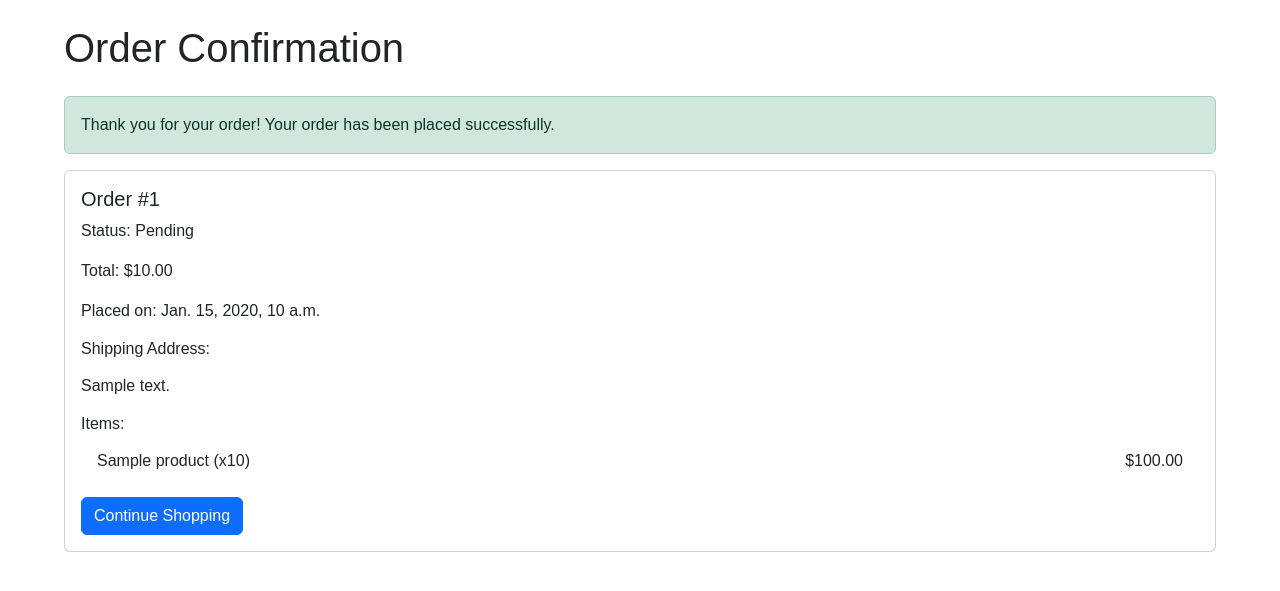
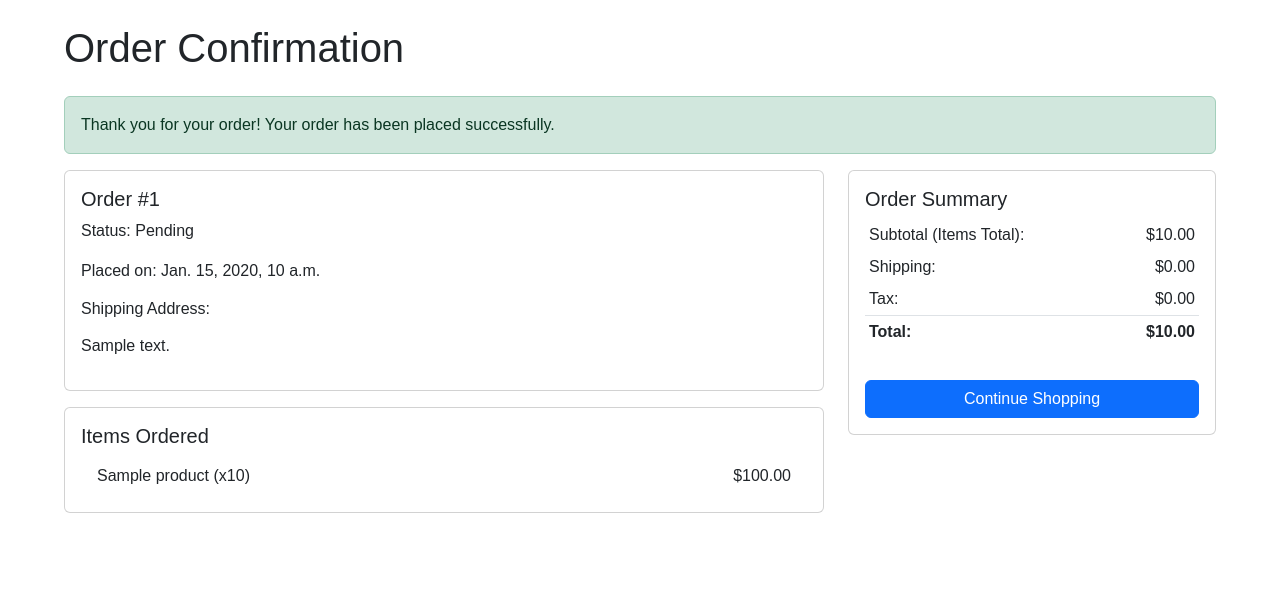
Before and after one commit to letridung07/online_estore_extreme, a Django app: page /orders/order-confirmation/1/ in a window 1280 px wide. Shown: the part 76-667 px from the top of the page. Run offline with Django 5.2, Linux system fonts and the light colour scheme; a user stored in the database is signed in; tables that the repository leaves empty hold one stand-in row (values such as "Sample post").

Commit message:
Enhance order confirmation page with detailed summary
Revamp the order confirmation template to improve user experience by splitting the layout into two columns. Add an order summary section with a breakdown of subtotal, shipping, tax, and discounts. Implement a sticky order summary card for better visibility and accessibility. Display original and discounted total prices when applicable to provide transparency on pricing.

```diff
--- a/orders/templates/orders/order_confirmation.html
+++ b/orders/templates/orders/order_confirmation.html
@@ -9,15 +9,20 @@
         <div class="alert alert-success" role="alert">
             Thank you for your order! Your order has been placed successfully.
         </div>
-        <div class="card">
+        <div class="row">
+            <div class="col-lg-8">
+                <div class="card mb-3">
                     <div class="card-body">
                         <h5 class="card-title">Order #{{ order.id }}</h5>
                         <p class="card-text">Status: {{ order.get_status_display }}</p>
-                <p class="card-text">Total: ${{ order.total_price }}</p>
                         <p class="card-text">Placed on: {{ order.created_at }}</p>
                         <h6>Shipping Address:</h6>
                         <p class="card-text">{{ order.shipping_address|linebreaks }}</p>
-                <h6>Items:</h6>
+                    </div>
+                </div>
+                <div class="card">
+                    <div class="card-body">
+                        <h5 class="card-title">Items Ordered</h5>
                         <ul class="list-group list-group-flush">
                             {% for item in order.items.all %}
                                 <li class="list-group-item d-flex justify-content-between align-items-center">
@@ -26,7 +31,51 @@
                                 </li>
                             {% endfor %}
                         </ul>
-                <a href="{% url 'product_list' %}" class="btn btn-primary mt-3">Continue Shopping</a>
+                    </div>
+                </div>
+            </div>
+            <div class="col-lg-4">
+                <div class="card sticky-top" style="top: 20px;">
+                    <div class="card-body">
+                        <h5 class="card-title">Order Summary</h5>
+                        <table class="table table-sm table-borderless">
+                            <tbody>
+                                <tr>
+                                    <td>Subtotal (Items Total):</td>
+                                    <td class="text-end">${{ order.subtotal|default:order.total_price }}</td>
+                                </tr>
+                                <tr>
+                                    <td>Shipping:</td>
+                                    <td class="text-end">${{ order.shipping_cost|default:"0.00" }}</td>
+                                </tr>
+                                <tr>
+                                    <td>Tax:</td>
+                                    <td class="text-end">${{ order.tax|default:"0.00" }}</td>
+                                </tr>
+                                {% if order.discount_amount %}
+                                    <tr class="text-success">
+                                        <td>Discount<span class="ms-1 small">{% if order.discount_code or request.session.discount_code %}(Promo Code: {{ order.discount_code|default:request.session.discount_code }}){% endif %}</span>:</td>
+                                        <td class="text-end">-${{ order.discount_amount|floatformat:2 }}</td>
+                                    </tr>
+                                {% endif %}
+                                <tr class="border-top">
+                                    <td><strong>Total:</strong></td>
+                                    <td class="text-end">
+                                        <strong>
+                                            {% if order.discount_amount %}
+                                                <span style="text-decoration: line-through; color: #6c757d;">${{ order.subtotal|add:order.shipping_cost|add:order.tax|floatformat:2 }}</span>
+                                                <span class="text-success ms-2">${{ order.total_price }}</span>
+                                            {% else %}
+                                                ${{ order.total_price }}
+                                            {% endif %}
+                                        </strong>
+                                    </td>
+                                </tr>
+                            </tbody>
+                        </table>
+                        <a href="{% url 'product_list' %}" class="btn btn-primary w-100 mt-3">Continue Shopping</a>
+                    </div>
+                </div>
             </div>
         </div>
     </div>
```
Lines whose indentation alone changed are shown as unchanged.
